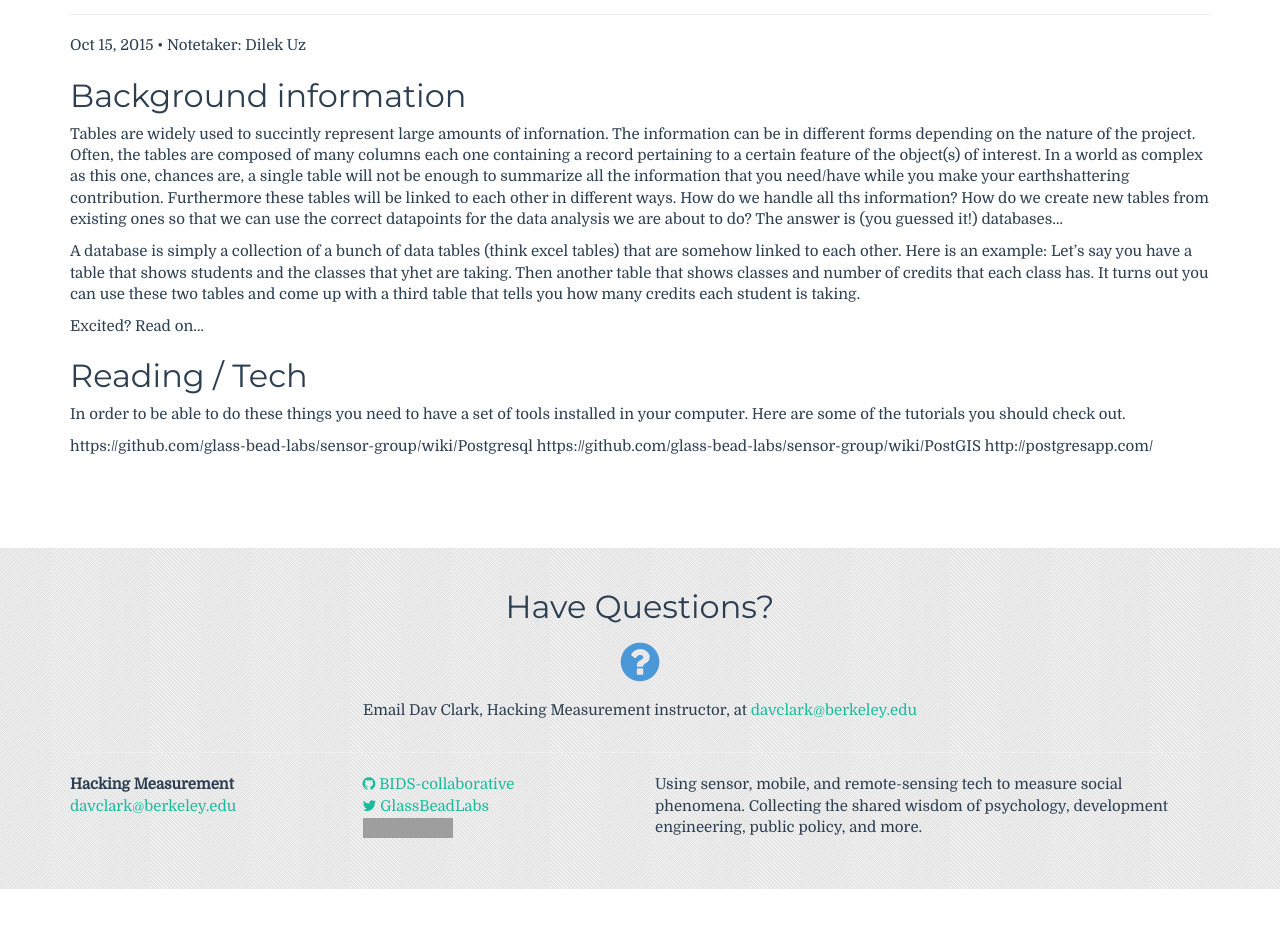
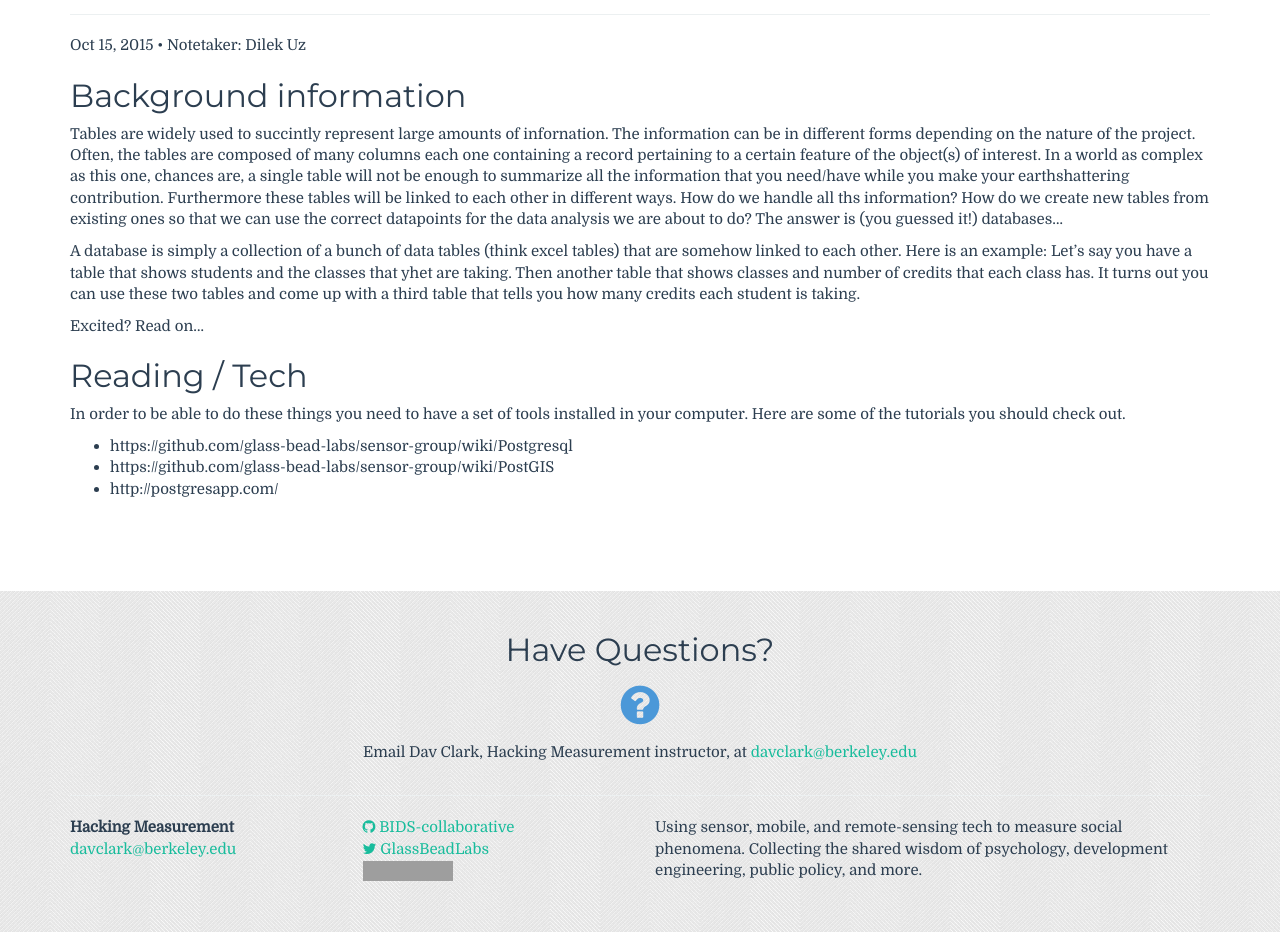
Before and after one commit to BIDS-collaborative/hackingmeasurement.github.io, a Jekyll site: the page built from syllabus/_posts/2015-10-15-databases.md, in a window 1280 px wide and 1393 px high. Shown: the part 461-1393 px from the top of the window. Built offline with Jekyll 4.4.1, drawn with Linux system fonts in a browser that asks for light colours; comment, search, counter and statistics services are not loaded; grey boxes are pictures that could not be loaded.

Commit message:
Bullet points for the websites

```diff
--- a/syllabus/_posts/2015-10-15-databases.md
+++ b/syllabus/_posts/2015-10-15-databases.md
@@ -20,6 +20,6 @@ layout: class
 In order to be able to do these things you need to have a set of tools installed in your computer.
 Here are some of the tutorials you should check out.
 
-https://github.com/glass-bead-labs/sensor-group/wiki/Postgresql
-https://github.com/glass-bead-labs/sensor-group/wiki/PostGIS
-http://postgresapp.com/
+- https://github.com/glass-bead-labs/sensor-group/wiki/Postgresql
+- https://github.com/glass-bead-labs/sensor-group/wiki/PostGIS
+- http://postgresapp.com/
```
